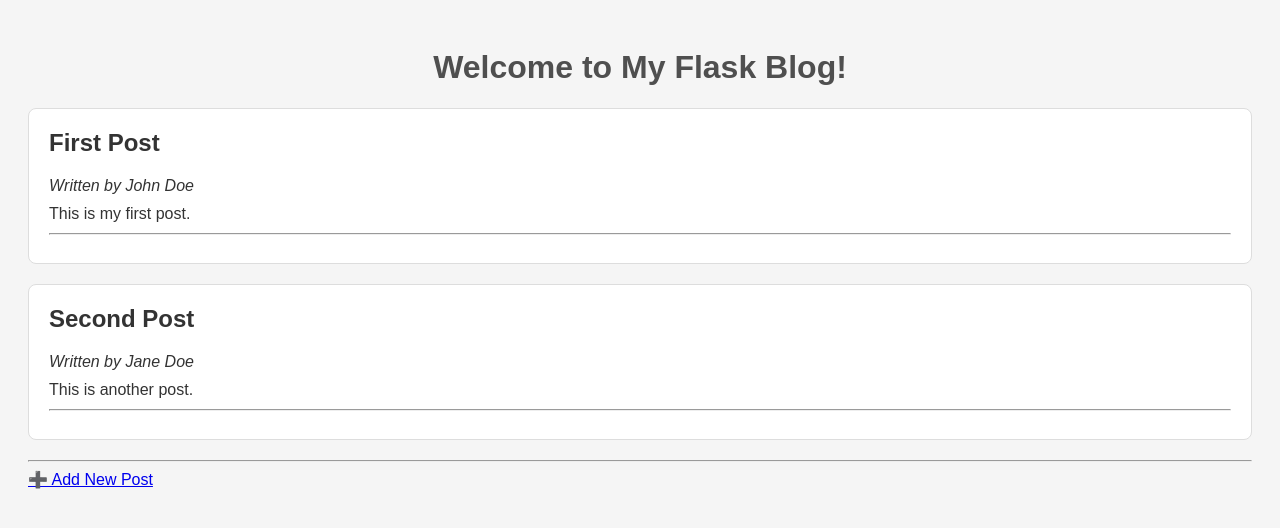
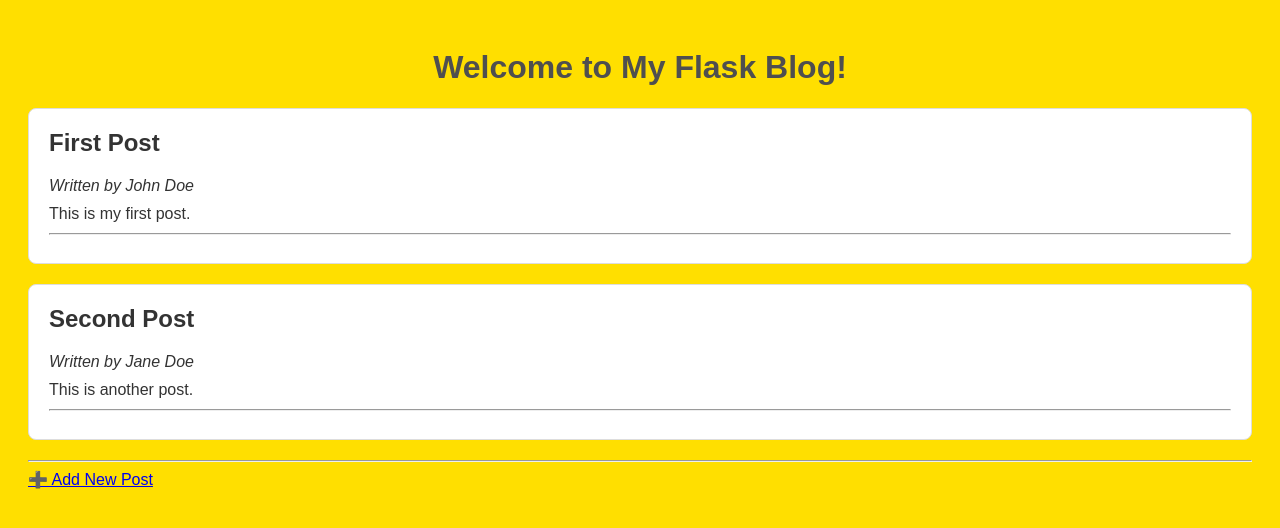
Before and after one commit to emilioquezadanavarro/basic-blog-app, a Flask app: page / in a window 1280 px wide. Shown: the top 528 px of the page. Run offline with Flask 3, Linux system fonts and the light colour scheme.

Commit message:
Changing background color

```diff
--- a/static/style.css
+++ b/static/style.css
@@ -1,6 +1,6 @@
 body {
     font-family: Arial, sans-serif;
-    background-color: #F5F5F5;
+    background-color: #ffdf00;
     padding: 20px;
     color: #333;
 }
```
